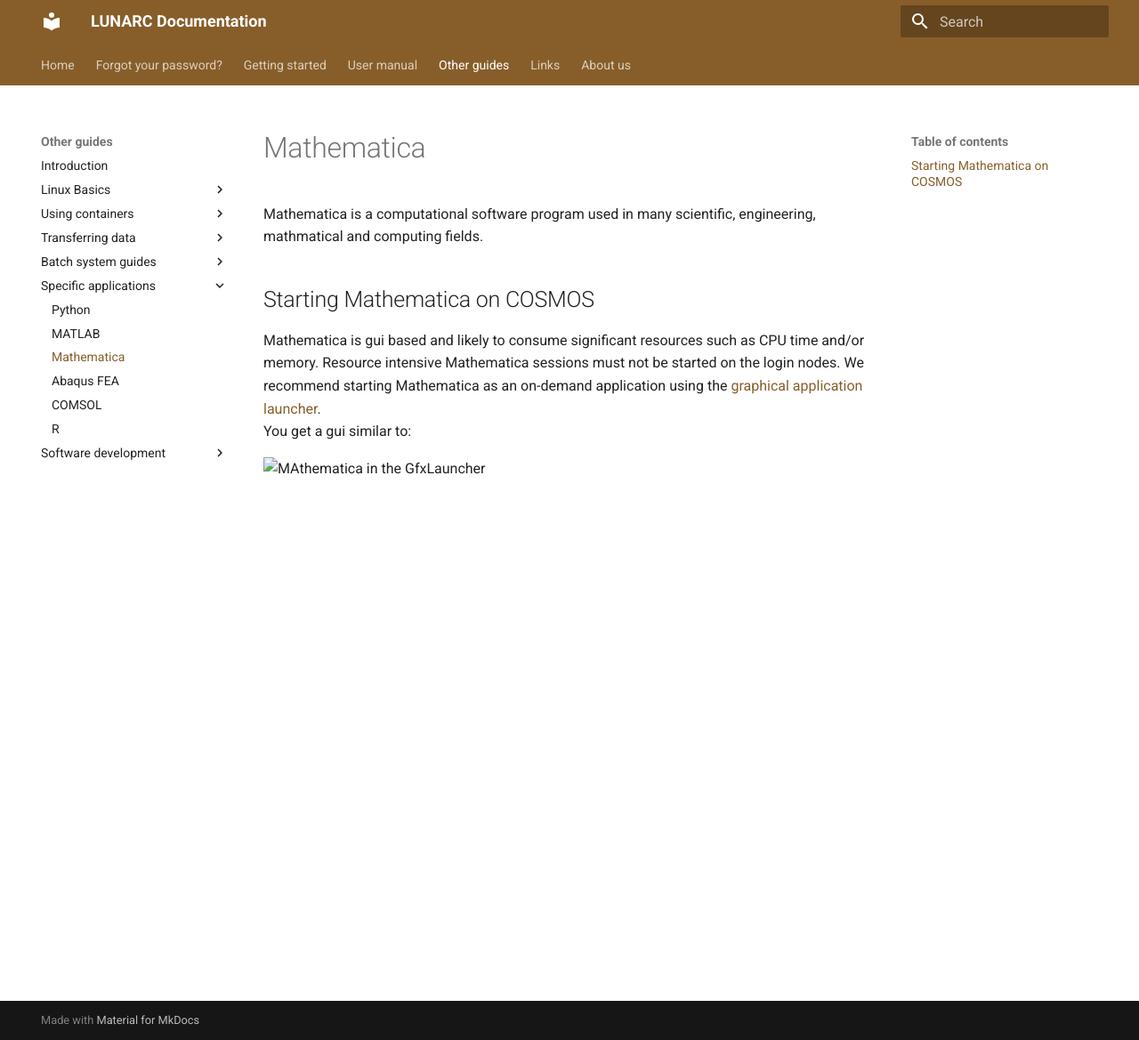
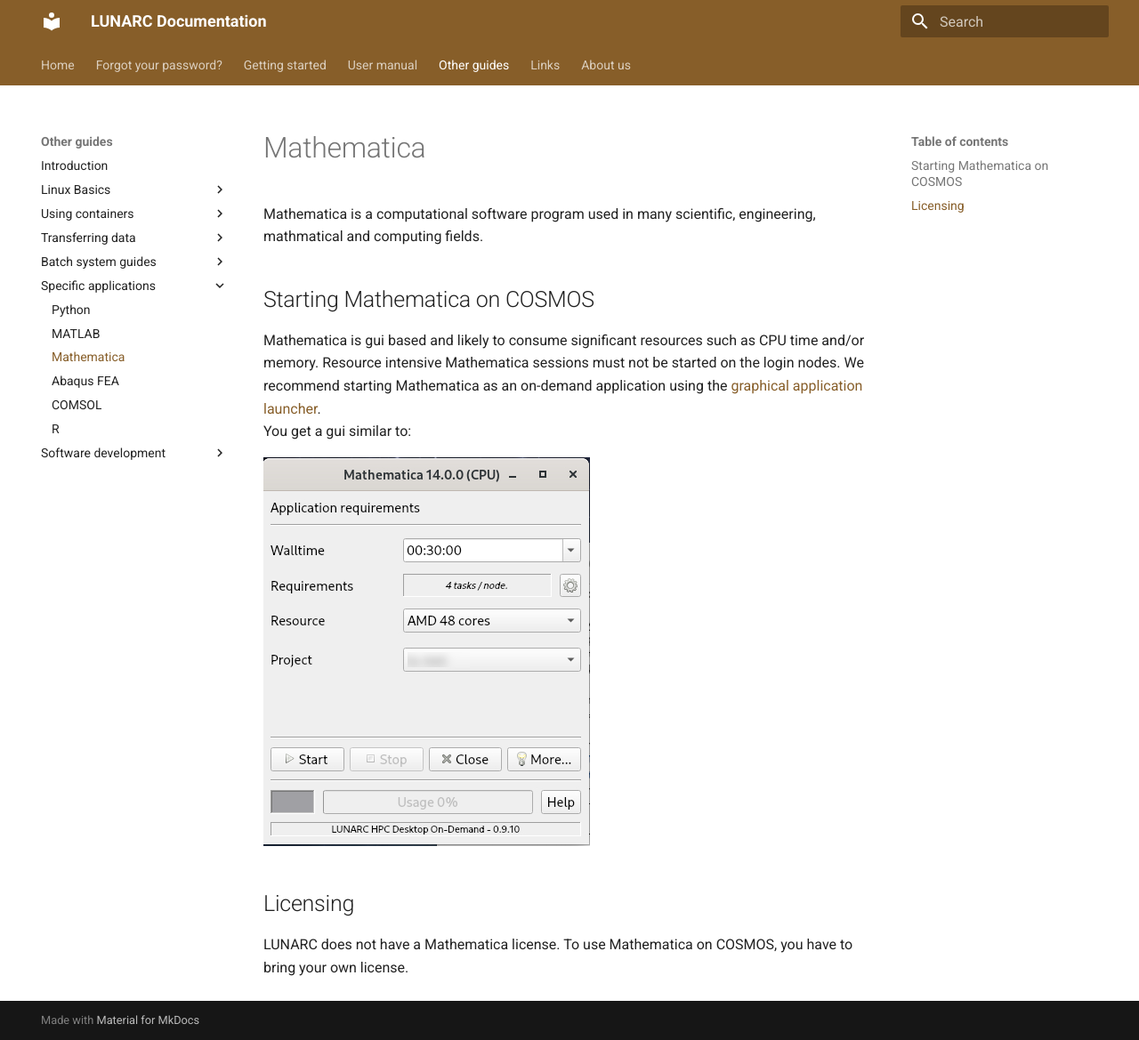
Before and after one commit to lunarc/lunarc_docs, an MkDocs documentation site: the page built from docs/guides/applications/Mathematica.md, in a window 1280 px wide and 1169 px high. Shown: the whole window at 89% size. Built offline with MkDocs 1.6.1 and Material for MkDocs 9.7.7, drawn with Linux system fonts in a browser that asks for light colours; comment, search, counter and statistics services are not loaded.

Commit message:
Added licensing info to the Mathematica guide

```diff
--- a/docs/guides/applications/Mathematica.md
+++ b/docs/guides/applications/Mathematica.md
@@ -5,4 +5,7 @@
 Mathematica is gui based and likely to consume significant resources such as CPU time and/or memory.  Resource intensive Mathematica sessions must not be started on the login nodes.  We recommend starting Mathematica as an on-demand application using the [graphical application launcher](../../../getting_started/gfxlauncher).
 You get a gui similar to:
 
-![MAthematica in the GfxLauncher](../../imagesm/mathematica_on_demand_gui.png "GfxLauncher Mathematica interface")
+![Mathematica in the GfxLauncher](../../images/mathematica_on_demand_gui.png "GfxLauncher Mathematica interface")
+
+## Licensing
+LUNARC does not have a Mathematica license.  To use Mathematica on COSMOS, you have to bring your own license.
```
